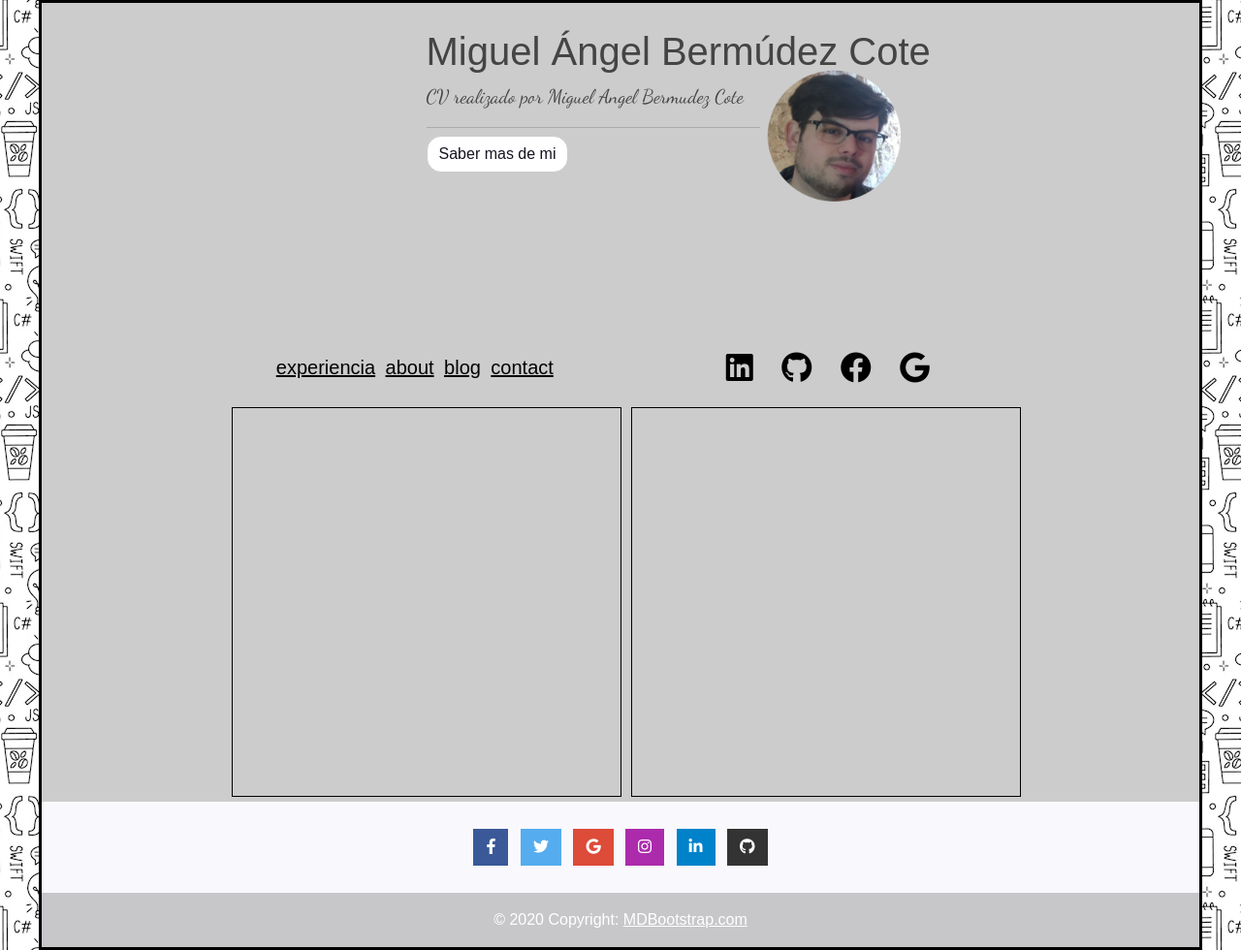
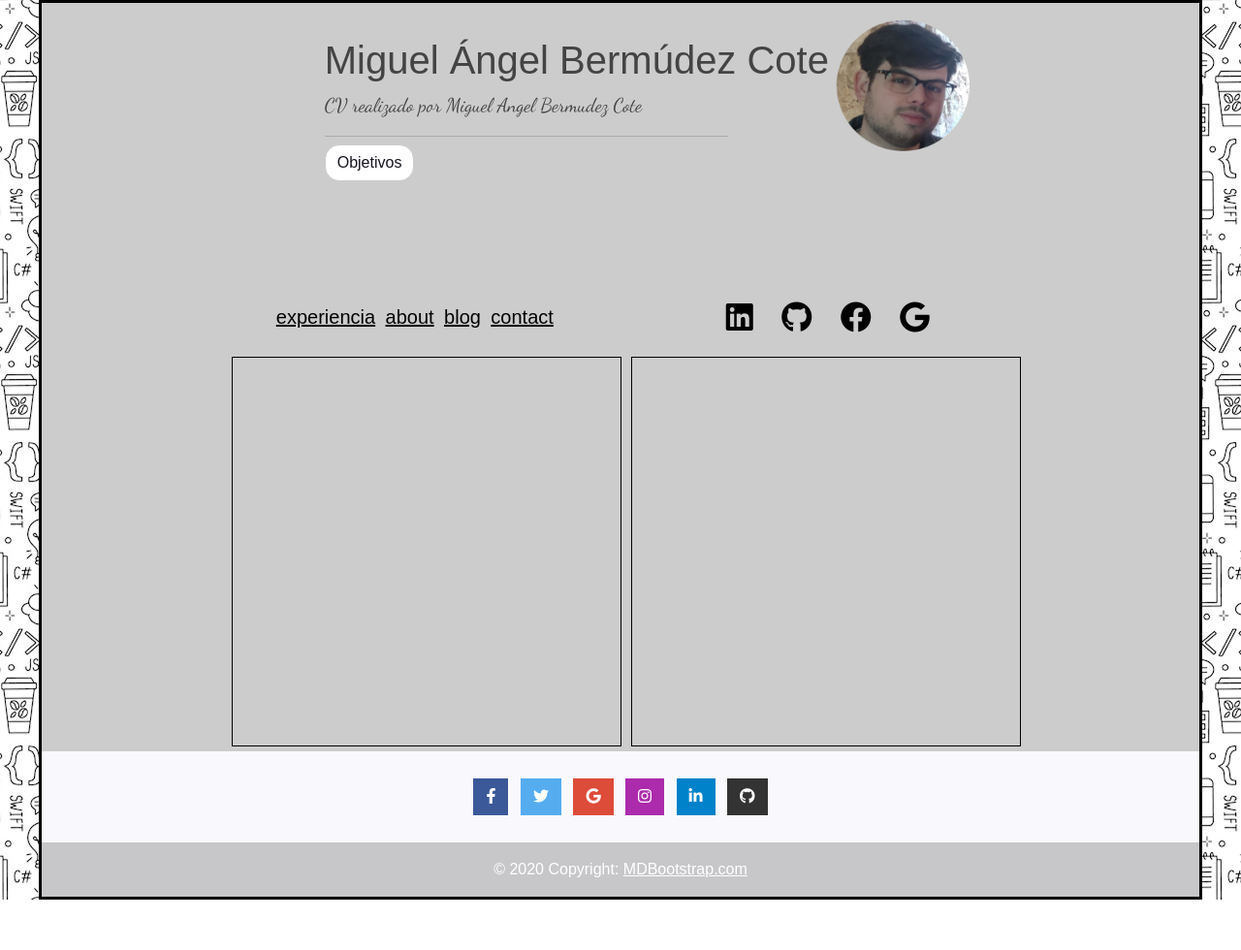
Before and after one commit to MiguelAngelBermudez-dev/CV, a plain HTML site: page cv.html in a window 1280 px wide. Shown: the whole page at 97% size. After the commit the page ends 928 px from the top, so only its background shows below. Drawn offline with nearby package versions, Linux system fonts and the light colour scheme.

Commit message:
cambio imagen añado texto

```diff
--- a/css/styles.css
+++ b/css/styles.css
@@ -36,7 +36,7 @@ body {
 .jumbotron {
     justify-content: center;
     align-items: center;
-    margin-top: auto;
+    margin-top: -10%;
     margin-left: 10%;
     font-size: 20px;
     font-weight: bold;
@@ -55,14 +55,12 @@ body {
 .img {
     margin-right: 5%;
     float: right;
-    margin-top: -3.5%;
+    margin-top: 1%;
     background-color: rgba(255, 255, 255, 0);
 }
-
-button {
+button{
     border-radius: 15px;
 }
-
 .yo {
     cursor: pointer;
     width: 150px;
--- a/cv.html
+++ b/cv.html
@@ -23,22 +23,23 @@
         <section id="principal-jumbotron">
             <div class="jumbotron">
                 <h1>Miguel Ángel Bermúdez Cote</h1>
-                <div class="img">
-                    <img src="img/yo-nuevo01.png" alt="mi-foto" class="yo">
-                </div>
+
 
 
 
                 <p class="lead">CV realizado por Miguel Angel Bermudez Cote</p>
                 <hr class="my-2">
-                <p ng-hide="!isTextHidden"></p>
+                <p ng-hide="!isTextHidden">Desarrollar mi formacion y experiencia en una empresa que ofrezca perspectivas y promoción profesional, así como también compañerismo y trabajo en equipo.</p>
 
                    <button  type="button" class="btn btn-secondary " data-container="body" data-toggle="popover" data-placement="bottom" data-content="Vivamus sagittis lacus vel augue laoreet rutrum faucibus." ng-click="isTextHidden = !isTextHidden">
-                   Saber mas de mi
+                   Objetivos
                    </button>
 
 
 
+            </div>
+            <div class="img">
+                <img src="img/yo-nuevo01.png" alt="mi-foto" class="yo">
             </div>
 
         </section>
```
